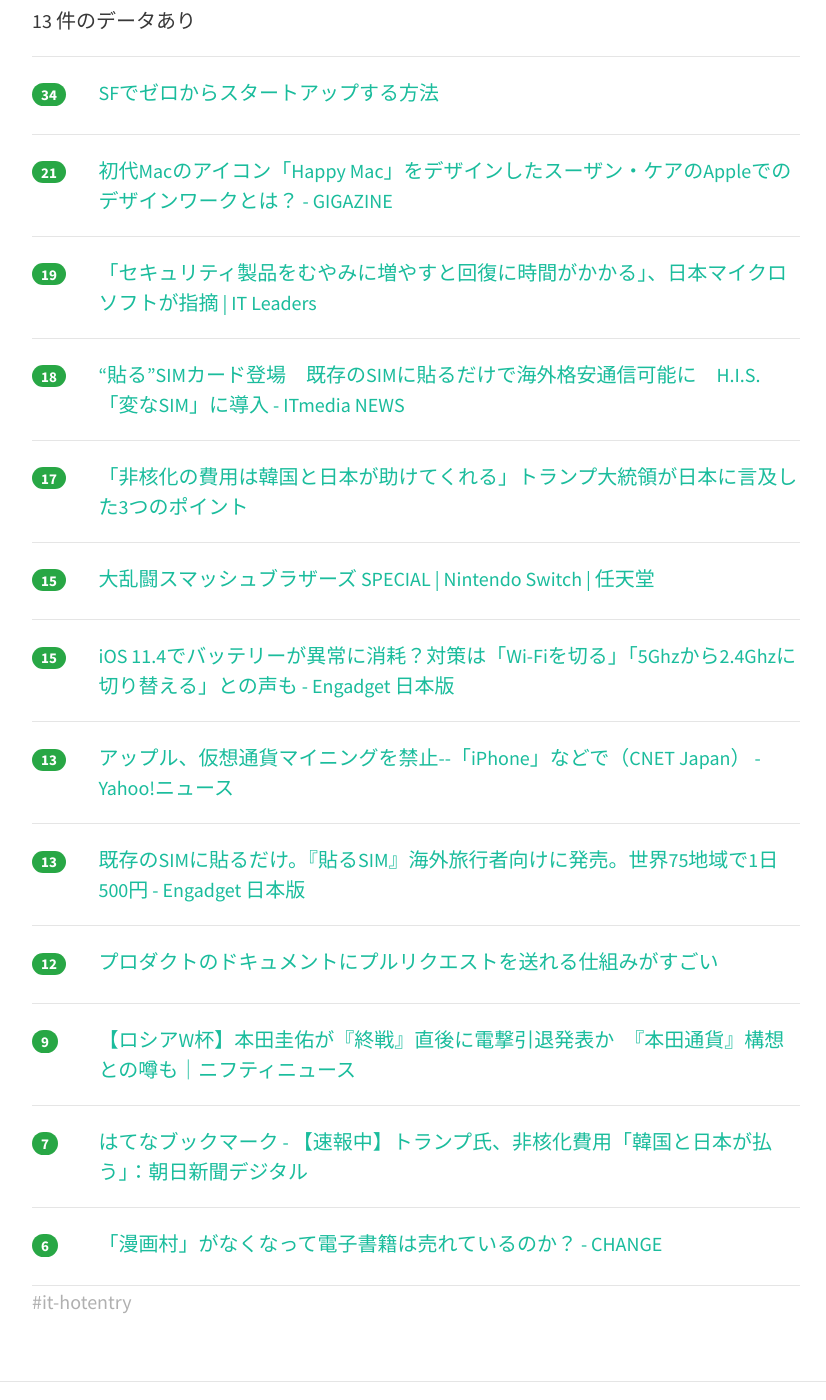
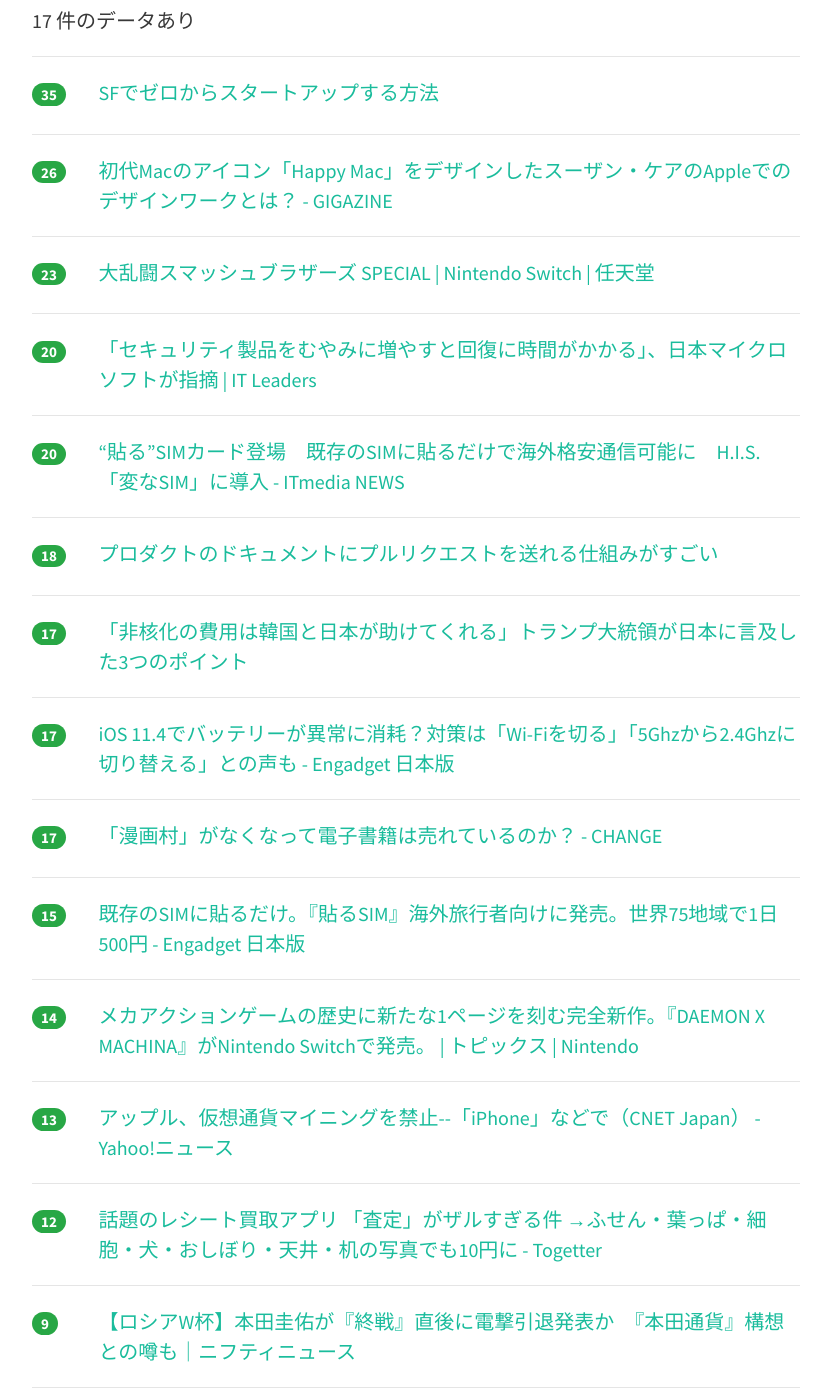
Before and after one commit to yatta47/hatena-matome-site, a Jekyll site: the page built from _posts/2018-06-13-hatena.md, in a window 1280 px wide and 1400 px high, scrolled down 317 px. Shown: the whole window, without its empty margins (224-1050 px from the left). Built offline with Jekyll 4.4.1, drawn with Linux system fonts in a browser that asks for light colours; nearby versions of some CDN libraries; some of the changed text lies outside the part shown.

Commit message:
Updated 2018-06-13

```diff
--- a/_posts/2018-06-13-hatena.md
+++ b/_posts/2018-06-13-hatena.md
@@ -1,29 +1,39 @@
 ---
 layout: post
 title:  "2018-06-13 はてぶIT"
-date:   2018-06-13 07:01:56
+date:   2018-06-13 08:01:05
 tags: [it-hotentry]
 ---
-13 件のデータあり
+17 件のデータあり
 
 <hr><div class="row">
-<div class="col-1"><span class="badge badge-pill badge-success h2">34</span></div>
+<div class="col-1"><span class="badge badge-pill badge-success h2">35</span></div>
 <div class="col-11"><a href='https://www.sfjpstartup.com/' target='_blank'>SFでゼロからスタートアップする方法</a></div>
 </div>
 <hr>
 <div class="row">
-<div class="col-1"><span class="badge badge-pill badge-success h2">21</span></div>
+<div class="col-1"><span class="badge badge-pill badge-success h2">26</span></div>
 <div class="col-11"><a href='https://gigazine.net/news/20180612-susan-kare-design-work-for-apple/' target='_blank'>初代Macのアイコン「Happy Mac」をデザインしたスーザン・ケアのAppleでのデザインワークとは？ - GIGAZINE</a></div>
 </div>
 <hr>
 <div class="row">
-<div class="col-1"><span class="badge badge-pill badge-success h2">19</span></div>
+<div class="col-1"><span class="badge badge-pill badge-success h2">23</span></div>
+<div class="col-11"><a href='https://www.smashbros.com/ja_JP/index.html' target='_blank'>大乱闘スマッシュブラザーズ SPECIAL | Nintendo Switch | 任天堂</a></div>
+</div>
+<hr>
+<div class="row">
+<div class="col-1"><span class="badge badge-pill badge-success h2">20</span></div>
 <div class="col-11"><a href='https://it.impressbm.co.jp/articles/-/16234' target='_blank'>「セキュリティ製品をむやみに増やすと回復に時間がかかる」、日本マイクロソフトが指摘 | IT Leaders</a></div>
 </div>
 <hr>
 <div class="row">
+<div class="col-1"><span class="badge badge-pill badge-success h2">20</span></div>
+<div class="col-11"><a href='http://www.itmedia.co.jp/news/articles/1806/12/news100.html' target='_blank'>“貼る”SIMカード登場　既存のSIMに貼るだけで海外格安通信可能に　H.I.S.「変なSIM」に導入 - ITmedia NEWS</a></div>
+</div>
+<hr>
+<div class="row">
 <div class="col-1"><span class="badge badge-pill badge-success h2">18</span></div>
-<div class="col-11"><a href='http://www.itmedia.co.jp/news/articles/1806/12/news100.html' target='_blank'>“貼る”SIMカード登場　既存のSIMに貼るだけで海外格安通信可能に　H.I.S.「変なSIM」に導入 - ITmedia NEWS</a></div>
+<div class="col-11"><a href='https://qiita.com/amay077/items/8823376f307235a7f651' target='_blank'>プロダクトのドキュメントにプルリクエストを送れる仕組みがすごい</a></div>
 </div>
 <hr>
 <div class="row">
@@ -32,13 +42,23 @@ tags: [it-hotentry]
 </div>
 <hr>
 <div class="row">
-<div class="col-1"><span class="badge badge-pill badge-success h2">15</span></div>
-<div class="col-11"><a href='https://www.smashbros.com/ja_JP/index.html' target='_blank'>大乱闘スマッシュブラザーズ SPECIAL | Nintendo Switch | 任天堂</a></div>
+<div class="col-1"><span class="badge badge-pill badge-success h2">17</span></div>
+<div class="col-11"><a href='https://japanese.engadget.com/2018/06/12/ios-11-4-wi-fi-5ghz-2-4ghz/' target='_blank'>iOS 11.4でバッテリーが異常に消耗？対策は「Wi-Fiを切る」「5Ghzから2.4Ghzに切り替える」との声も - Engadget 日本版</a></div>
+</div>
+<hr>
+<div class="row">
+<div class="col-1"><span class="badge badge-pill badge-success h2">17</span></div>
+<div class="col-11"><a href='http://www.misokichi.com/chinge/2018/06/post-301.html' target='_blank'>「漫画村」がなくなって電子書籍は売れているのか？ - CHANGE</a></div>
 </div>
 <hr>
 <div class="row">
 <div class="col-1"><span class="badge badge-pill badge-success h2">15</span></div>
-<div class="col-11"><a href='https://japanese.engadget.com/2018/06/12/ios-11-4-wi-fi-5ghz-2-4ghz/' target='_blank'>iOS 11.4でバッテリーが異常に消耗？対策は「Wi-Fiを切る」「5Ghzから2.4Ghzに切り替える」との声も - Engadget 日本版</a></div>
+<div class="col-11"><a href='https://japanese.engadget.com/2018/06/12/sim-sim-75-1-500/' target='_blank'>既存のSIMに貼るだけ。『貼るSIM』海外旅行者向けに発売。世界75地域で1日500円 - Engadget 日本版</a></div>
+</div>
+<hr>
+<div class="row">
+<div class="col-1"><span class="badge badge-pill badge-success h2">14</span></div>
+<div class="col-11"><a href='https://topics.nintendo.co.jp/c/article/05a3b6b7-6869-11e8-b9c0-063b7ac45a6d.html' target='_blank'>メカアクションゲームの歴史に新たな1ページを刻む完全新作。『DAEMON X MACHINA』がNintendo Switchで発売。 | トピックス | Nintendo</a></div>
 </div>
 <hr>
 <div class="row">
@@ -47,13 +67,8 @@ tags: [it-hotentry]
 </div>
 <hr>
 <div class="row">
-<div class="col-1"><span class="badge badge-pill badge-success h2">13</span></div>
-<div class="col-11"><a href='https://japanese.engadget.com/2018/06/12/sim-sim-75-1-500/' target='_blank'>既存のSIMに貼るだけ。『貼るSIM』海外旅行者向けに発売。世界75地域で1日500円 - Engadget 日本版</a></div>
-</div>
-<hr>
-<div class="row">
 <div class="col-1"><span class="badge badge-pill badge-success h2">12</span></div>
-<div class="col-11"><a href='https://qiita.com/amay077/items/8823376f307235a7f651' target='_blank'>プロダクトのドキュメントにプルリクエストを送れる仕組みがすごい</a></div>
+<div class="col-11"><a href='https://togetter.com/li/1236562' target='_blank'>話題のレシート買取アプリ 「査定」がザルすぎる件 →ふせん・葉っぱ・細胞・犬・おしぼり・天井・机の写真でも10円に - Togetter</a></div>
 </div>
 <hr>
 <div class="row">
@@ -63,11 +78,16 @@ tags: [it-hotentry]
 <hr>
 <div class="row">
 <div class="col-1"><span class="badge badge-pill badge-success h2">7</span></div>
+<div class="col-11"><a href='http://twitter.com/ryuryukyu/status/1006009193004847104' target='_blank'>ryuryukyuさんのツイート: "「結婚するまで性交渉を控えるという純潔教育や自己抑制教育が必要」とか文が鮮明に統一された感じの主張してる東京都議会議員の古賀俊昭さんのプロフィール見</a></div>
+</div>
+<hr>
+<div class="row">
+<div class="col-1"><span class="badge badge-pill badge-success h2">7</span></div>
 <div class="col-11"><a href='http://b.hatena.ne.jp/entry/s/www.asahi.com/articles/ASL6D4J2VL6DUHBI02J.html' target='_blank'>はてなブックマーク - 【速報中】トランプ氏、非核化費用「韓国と日本が払う」：朝日新聞デジタル</a></div>
 </div>
 <hr>
 <div class="row">
-<div class="col-1"><span class="badge badge-pill badge-success h2">6</span></div>
-<div class="col-11"><a href='http://www.misokichi.com/chinge/2018/06/post-301.html' target='_blank'>「漫画村」がなくなって電子書籍は売れているのか？ - CHANGE</a></div>
+<div class="col-1"><span class="badge badge-pill badge-success h2">7</span></div>
+<div class="col-11"><a href='http://birthofblues.livedoor.biz/archives/51686582.html' target='_blank'>津田大介ポリコレ警察署長「RADが国威発揚」野田洋次郎「すみませんでした」ウルフルケイスケ「謝る必要ない」アジカン後藤「僕らは釣り餌。切り取られ利用される」:Birth of Blues</a></div>
 </div>
 <hr>
```
